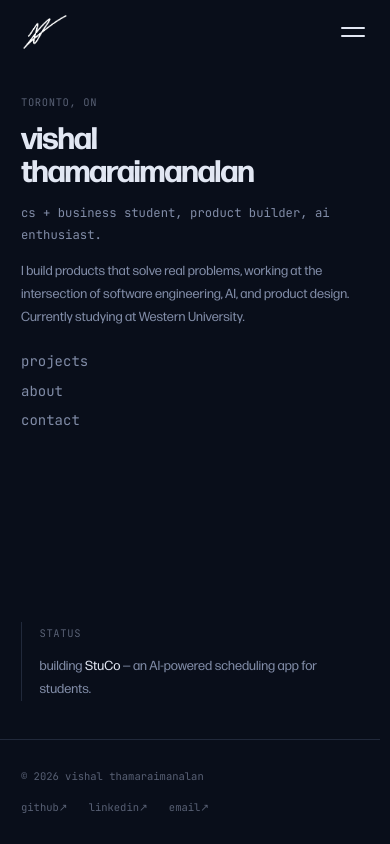
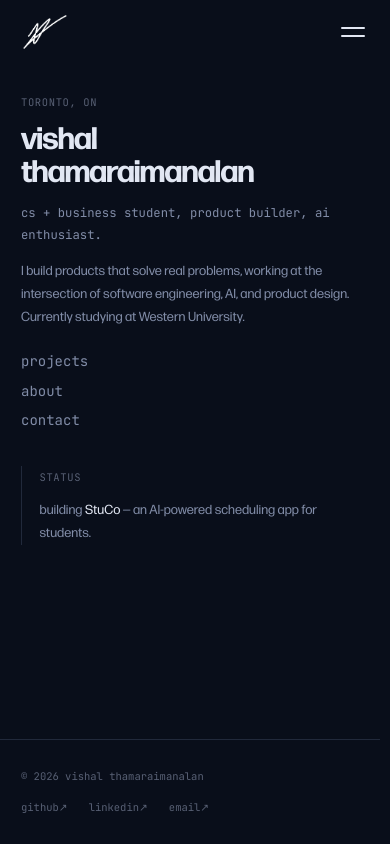
Before and after one commit to VishalT25/portfolio, a SvelteKit app: page / in a window 390 px wide. Built offline with nearby package versions, Linux system fonts and the light colour scheme.

Commit message:
Update +page.svelte

```diff
--- a/src/routes/+page.svelte
+++ b/src/routes/+page.svelte
@@ -189,6 +189,7 @@
 
 	@media (max-width: 700px) {
 		.hero {
+			flex: none;
 			justify-content: flex-start;
 			padding: 2rem 1.5rem;
 			gap: 2.5rem;
```
